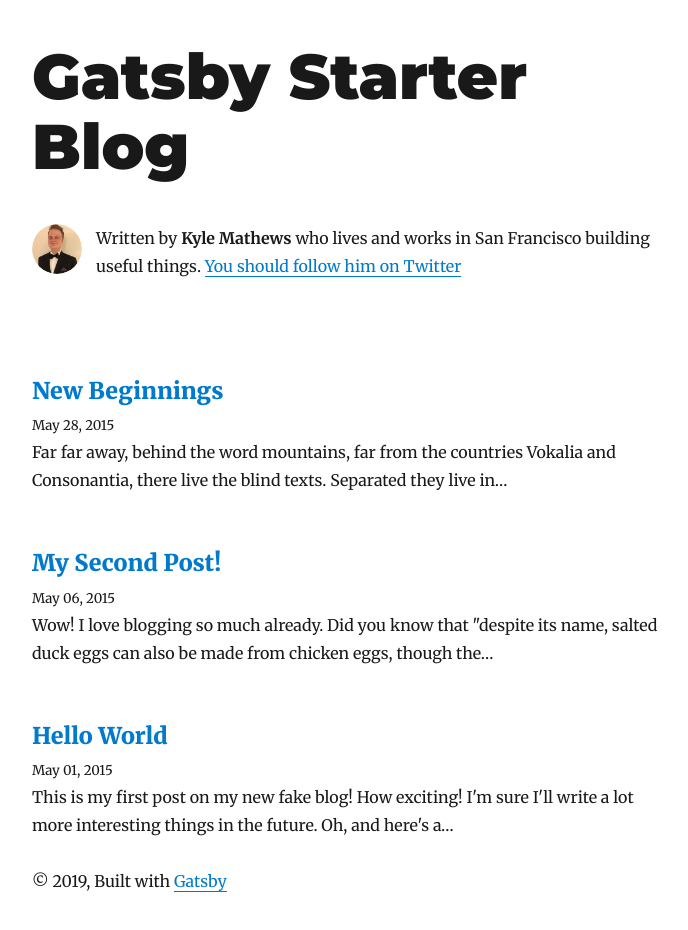
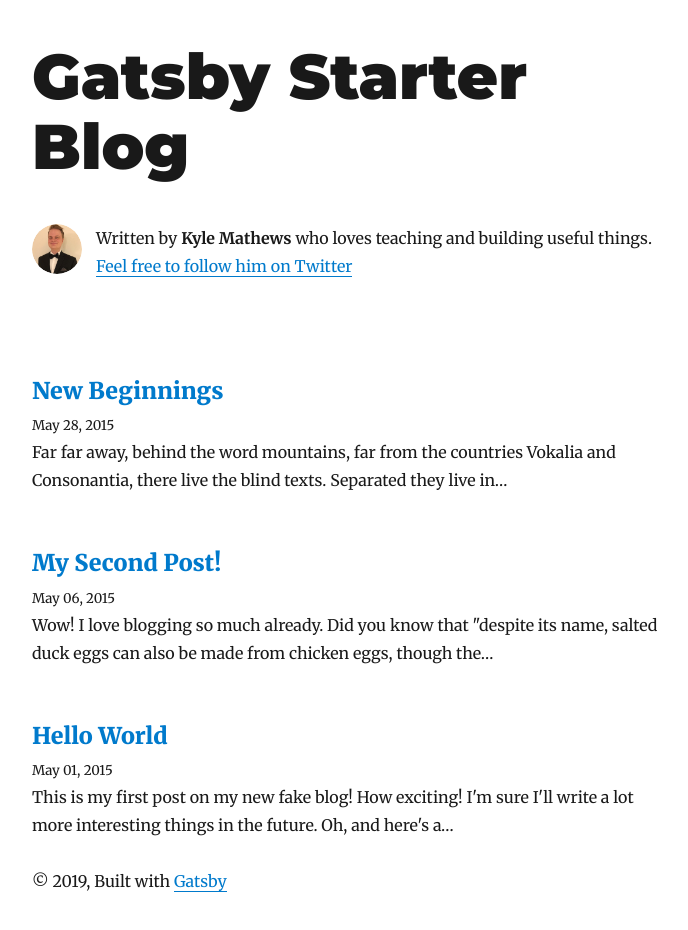
Before and after one commit to kfusilier/codedependent.io, a Gatsby site: page / in a window 1280 px wide. Shown: the whole page, without its empty margins (293-981 px from the left). Built offline with nearby package versions, Linux system fonts and the light colour scheme; Gatsby itself is replaced by a stand-in of ours; some packages are replaced by stand-ins of ours.

Commit message:
slight tweaks to Bio

```diff
--- a/src/components/Bio.js
+++ b/src/components/Bio.js
@@ -31,11 +31,11 @@ function Bio() {
               }}
             />
             <p>
-              Written by <strong>{author}</strong> who lives and works in San
-              Francisco building useful things.
+              Written by <strong>{author}</strong> who loves teaching
+              and building useful things.
               {` `}
               <a href={`https://twitter.com/${social.twitter}`}>
-                You should follow him on Twitter
+                Feel free to follow him on Twitter
               </a>
             </p>
           </div>
```
